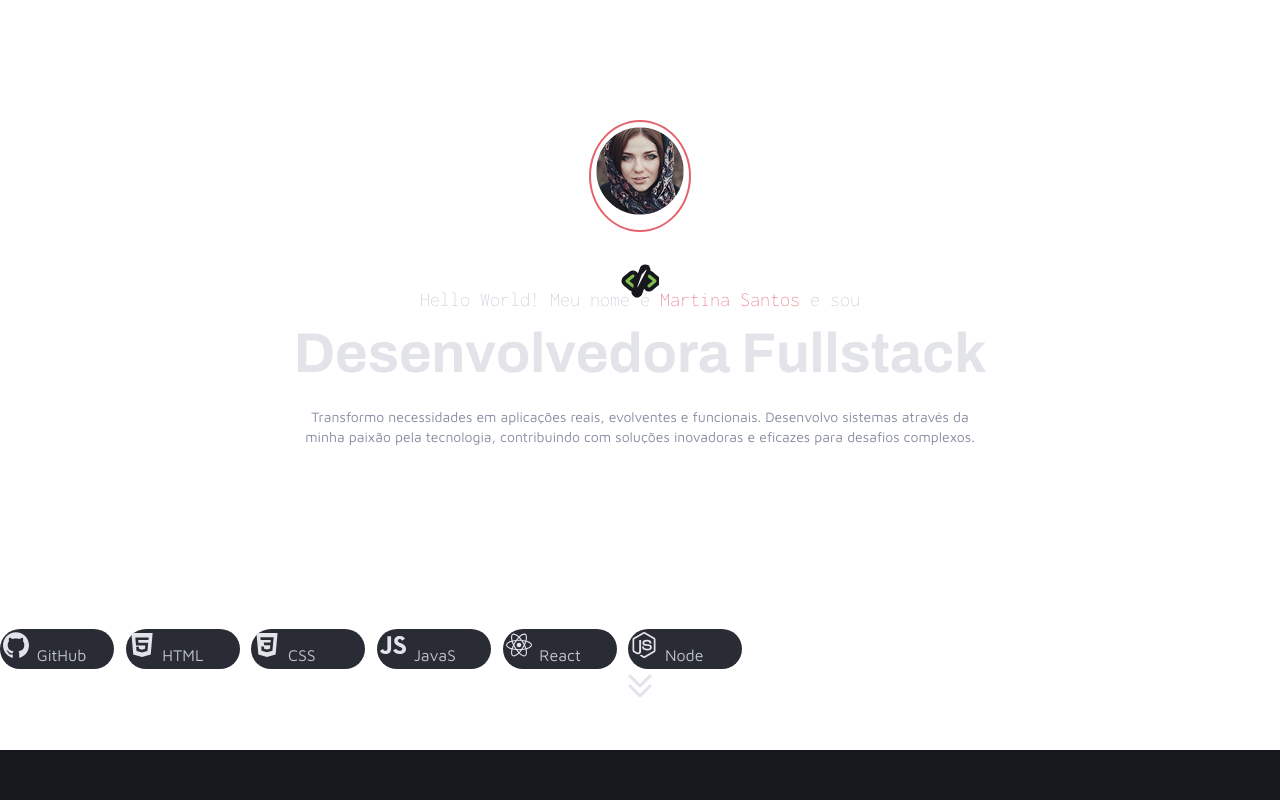
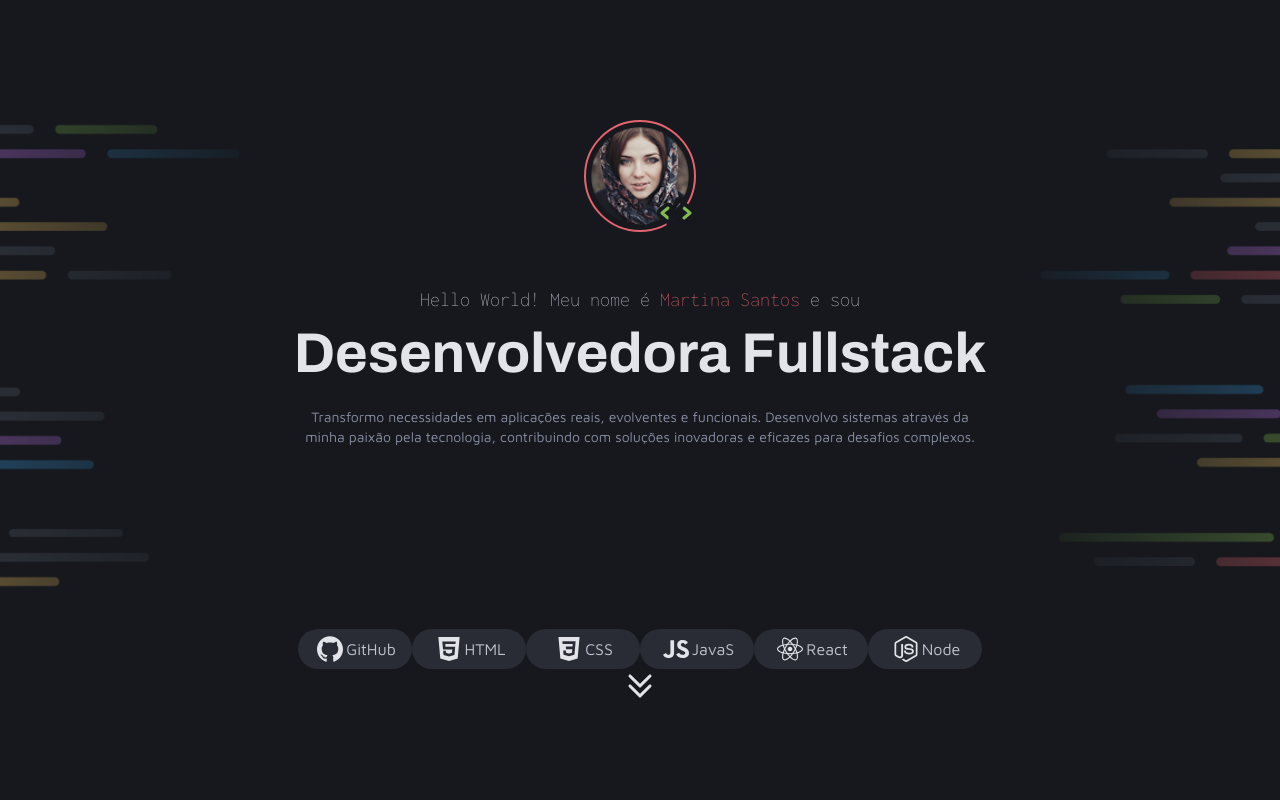
Before and after one commit to nicolenakao/projeto-portfoliodev, a plain HTML site: page index.html in a window 1280 px wide. Shown: the top 800 px of the page. Drawn offline with Linux system fonts and the light colour scheme.

Commit message:
arrumando avatar

```diff
--- a/index.html
+++ b/index.html
@@ -24,11 +24,11 @@
       <section id="introducao" class="apresentacao flex flex-column-center">
 
         <div class="icon-avatar">
-          <img src="./assets/icons/avatar.png" alt="avatar">
-        </div>
+          <img class="profilepic" src="./assets/icons/Image11.png" alt="avatar">
 
-        <div class="icon-code">
-          <img src="./assets/icons/Code.svg" alt="ícone de codigo">
+
+          <img class="icon-code" src="./assets/icons/Code.svg" alt="ícone de codigo">
+
         </div>
 
           <h2> Hello World! Meu nome é <span class="destaque"> Martina Santos</span> e sou </h2> <h1>Desenvolvedora Fullstack</h1>
--- a/styles/header.css
+++ b/styles/header.css
@@ -1,5 +1,5 @@
 #container0 {
-  background: url(./assets/Background_Intro.png);
+  background: url(../assets/Background_Intro.png);
   background-size: cover;
   background-position: center;
   height:750px;
@@ -12,21 +12,30 @@
   margin-inline: 163px;
 
     .icon-avatar {
+      width: 112px;
       height: 112px;
       margin-bottom: 56px;
       border: 2px solid var(--red);
       border-color: var(--red);
       border-radius: 50%;
+      position: relative;
       padding: 5px;
-      position: relative;
-      object-fit: cover;}
+
+      .profilepic {
+        object-fit: cover;
+        width: 100%;
+
+      }
+     }
 
 
     .icon-code {
       position: absolute;
-      /*top: como saber exatamente o tanto de px (e pq px) para subir e encaixar na imagem? */
+      bottom: 0;
+      right: 0px; /*a partir dessa posicao ele se distancia*/
       }
 
+      /*especificar bottom ou right/left quando usar absolute */
 
 
     h2 {
@@ -60,18 +69,23 @@
 
 
 #intro-links {
-  display: grid;
-  width: 754px;
-  grid-template-columns: repeat(6, 1fr);
-  grid-template-rows: 1;
-  justify-content: center; /*nao funciona*/
+  display: flex;
+  width: 100%;
+  justify-content: center;
+
+ /* margin: auto;
+  border: solid red;*/
+  /*outra opcao*/
 
     .caixa {
+      display: flex;
       background-color: var(--gray-300);
       border-radius: 999px;
       width: 114px;
       height: 40px;
       align-items: center;
+      justify-content: center;
+
        }
 
     .seta {
```
Also changed, not shown: assets/icons/Image11.png (added).
